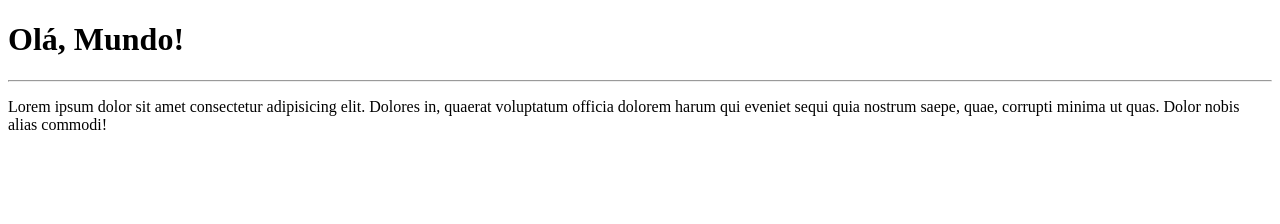
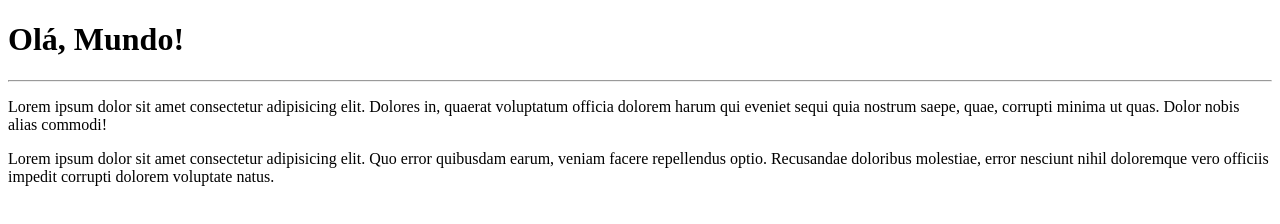
Before and after one commit to ronaldoapsilva/Aula-de-Pyhton, a plain HTML site: page site-exemplo/index.html in a window 1280 px wide. Drawn offline with Linux system fonts and the light colour scheme.

Commit message:
Update index.html

```diff
--- a/site-exemplo/index.html
+++ b/site-exemplo/index.html
@@ -9,5 +9,6 @@
     <h1>Olá, Mundo!</h1>
     <hr>
     <p>Lorem ipsum dolor sit amet consectetur adipisicing elit. Dolores in, quaerat voluptatum officia dolorem harum qui eveniet sequi quia nostrum saepe, quae, corrupti minima ut quas. Dolor nobis alias commodi!</p>
+    <p>Lorem ipsum dolor sit amet consectetur adipisicing elit. Quo error quibusdam earum, veniam facere repellendus optio. Recusandae doloribus molestiae, error nesciunt nihil doloremque vero officiis impedit corrupti dolorem voluptate natus.</p>
 </body>
 </html>
```
